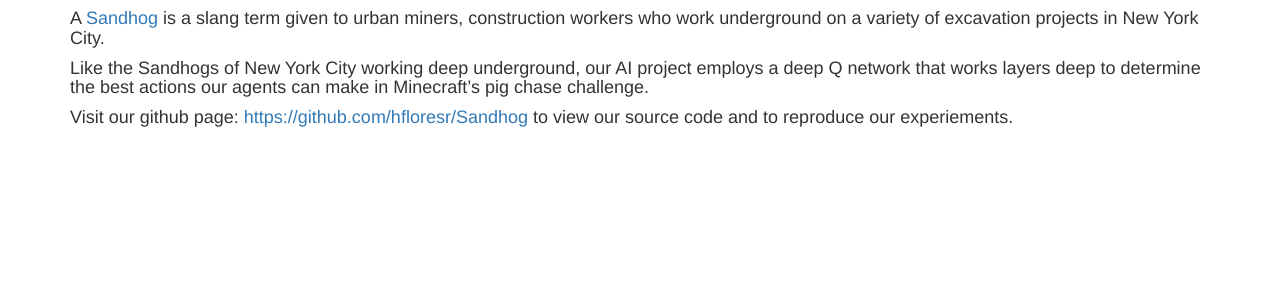
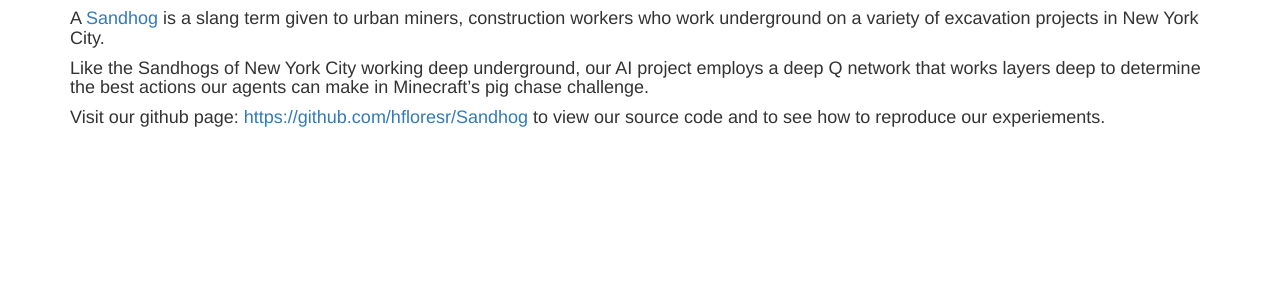
Before and after one commit to hfloresr/Sandhog, a Jekyll site: the page built from docs/index.md, in a window 1280 px wide. Shown: the part 504-804 px from the top of the page. Built offline with Jekyll 4.4.1, drawn with Linux system fonts in a browser that asks for light colours.

Commit message:
Update index.md

```diff
--- a/docs/index.md
+++ b/docs/index.md
@@ -10,4 +10,4 @@
 
 #### Like the Sandhogs of New York City working deep underground, our AI project employs a deep Q network that works layers deep to determine the best actions our agents can make in Minecraft's pig chase challenge. ####
 
-#### Visit our github page: [https://github.com/hfloresr/Sandhog](https://github.com/hfloresr/Sandhog) to view our source code and to reproduce our experiements. ####
+#### Visit our github page: [https://github.com/hfloresr/Sandhog](https://github.com/hfloresr/Sandhog) to view our source code and to see how to reproduce our experiements. ####
```
